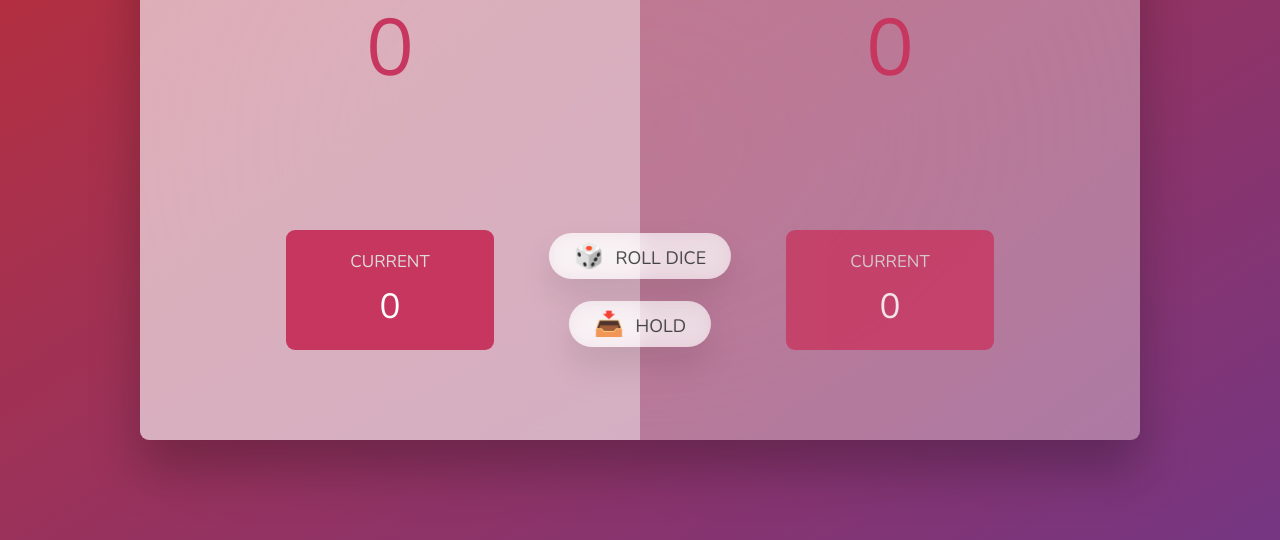
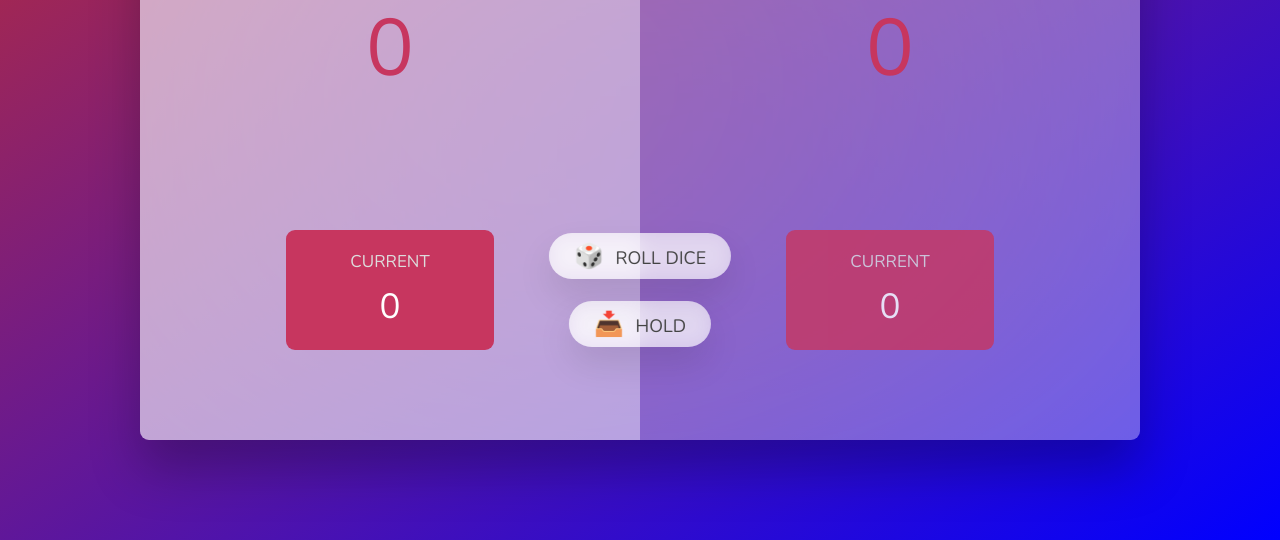
Before and after one commit to OctiGit/pig-game-course, a plain HTML site: page index.html in a window 1280 px wide. Shown: the part 260-800 px from the top of the page. Drawn offline with nearby package versions, Linux system fonts and the light colour scheme.

Commit message:
Change color to blue

```diff
--- a/style.css
+++ b/style.css
@@ -16,8 +16,8 @@ body {
   font-weight: 400;
   height: 100vh;
   color: #333;
-  background-image: linear-gradient(to top left, #753682 0%, #bf2e34 100%);
-  /* background-image: linear-gradient(to top left, blue 0%, #bf2e34 100%); */
+  /* background-image: linear-gradient(to top left, #753682 0%, #bf2e34 100%); */
+  background-image: linear-gradient(to top left, blue 0%, #bf2e34 100%);
   display: flex;
   align-items: center;
   justify-content: center;
```
